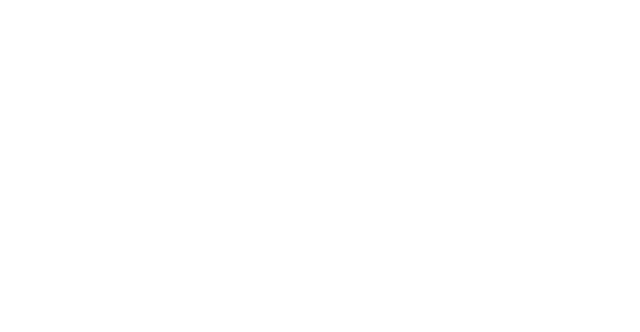
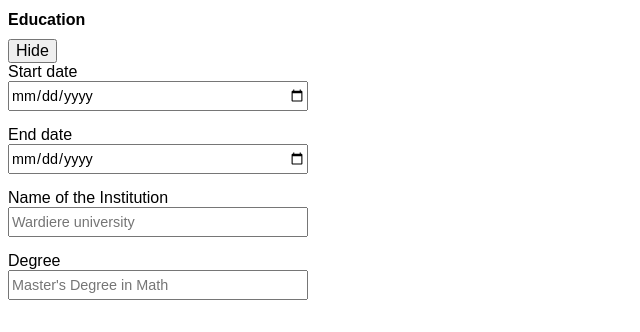
Before and after one commit to KawalaE/CVCraft, a React (Vite) app: page / in a window 1280 px wide. Shown: the top 332 px of the page, without its empty margins (0-640 px from the left). Built offline with nearby package versions, Linux system fonts and the light colour scheme.

Commit message:
Create Education and Contact components

```diff
--- /dev/null
+++ b/src/contact.jsx
@@ -0,0 +1,25 @@
+import "./styles.css"
+export default function Contact(){
+    return (
+        <>  <h1>Personal information</h1>
+            <form className="contactForm">
+                <div className="form-section">
+                    <label htmlFor="name">Full name</label>
+                    <input type="text" name="name" id="name" autoComplete ="cc-name" placeholder="Richard Sanchez" />
+                </div>
+                <div className="form-section">
+                    <label htmlFor="phone">Phone number</label>
+                    <input type="text" name="phone" id="phone" autoComplete ="tel" placeholder="+123-456-7890" />
+                </div>
+                <div className="form-section">
+                    <label htmlFor="email">Email</label>
+                    <input type="email" name="email" id="email" autoComplete="email" placeholder="hello@reallygreatsite.com" />
+                </div>
+                <div className="form-section">
+                    <label htmlFor="website">Personal site</label>
+                    <input type="website" name="website" id="website" autoComplete="url" placeholder="www.reallygreatsite.com" />
+                </div>
+            </form>
+        </>
+    )
+}
--- /dev/null
+++ b/src/education.jsx
@@ -0,0 +1,33 @@
+import "./styles.css"
+import { useState } from "react"
+
+export default function Education(){
+    const [show, setHide] = useState(true);
+    return (
+        <>
+            <h1>Education</h1>
+            <button onClick={() =>show ? setHide(false) : setHide(true)}>{show ? "Hide": "Show"}</button>
+            {show ? (
+                 <form className="contactForm">
+                 <div className="form-section">
+                     <label htmlFor="startDate">Start date</label>
+                     <input type="date" name="date" id="startDate"/>
+                 </div>
+                 <div className="form-section">
+                     <label htmlFor="endDate">End date</label>
+                     <input type="date" name="date" id="endDate"/>
+                 </div>
+                 <div className="form-section">
+                     <label htmlFor="uniName">Name of the Institution</label>
+                     <input type="name" name="name" id="uniName" placeholder="Wardiere university"/>
+                 </div>
+                 <div className="form-section">
+                     <label htmlFor="uniTitle">Degree</label>
+                     <input type="name" name="name" id="uniTitle" placeholder="Master's Degree in Math"/>
+                 </div>
+             </form>
+            ) : null}
+
+        </>
+    )
+}
--- a/src/main.jsx
+++ b/src/main.jsx
@@ -1,9 +1,10 @@
 import React from 'react'
 import ReactDOM from 'react-dom/client'
-
+import Contact from './contact'
+import Education from './education'
 
 ReactDOM.createRoot(document.getElementById('root')).render(
   <React.StrictMode>
-    {console.log("ss")}
+    <Education></Education>
   </React.StrictMode>,
 )
--- /dev/null
+++ b/src/styles.css
@@ -0,0 +1,23 @@
+* {
+    font-family: Arial, Helvetica, sans-serif;
+    box-sizing: border-box;
+    font-size: 16px;
+  }
+.contactForm{
+    display: flex;
+    flex-direction: column;
+    gap: 15px;
+}
+input {
+  width: 300px;
+  height: 30px;
+  font-size: 0.9rem;
+  cursor: pointer;
+}
+.form-section{
+  display: flex;
+  flex-direction: column;
+}
+button{
+  cursor: pointer;
+}
```
Also changed, not shown: 1 other file (tests, documents, lock files or other folders).
